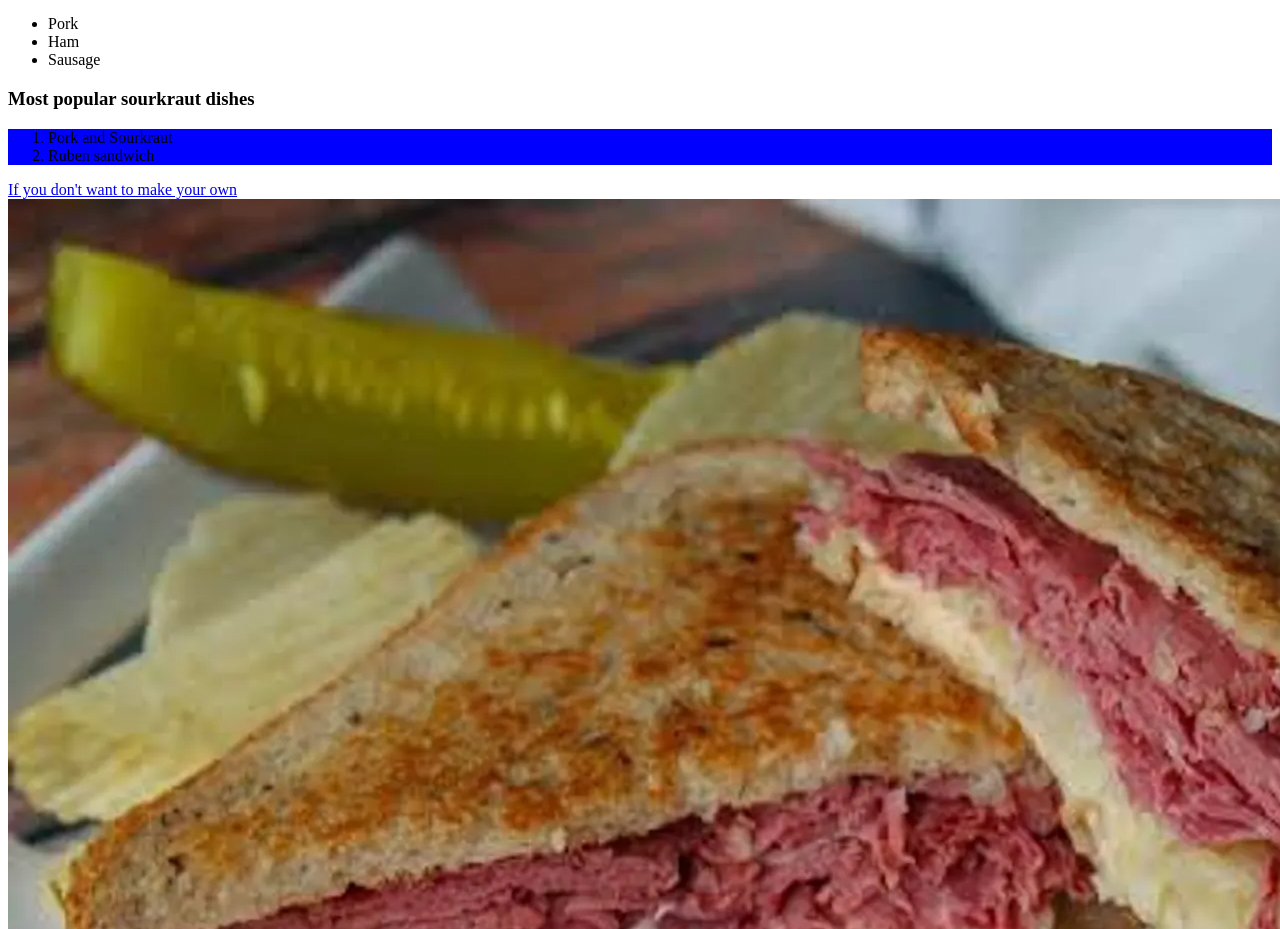
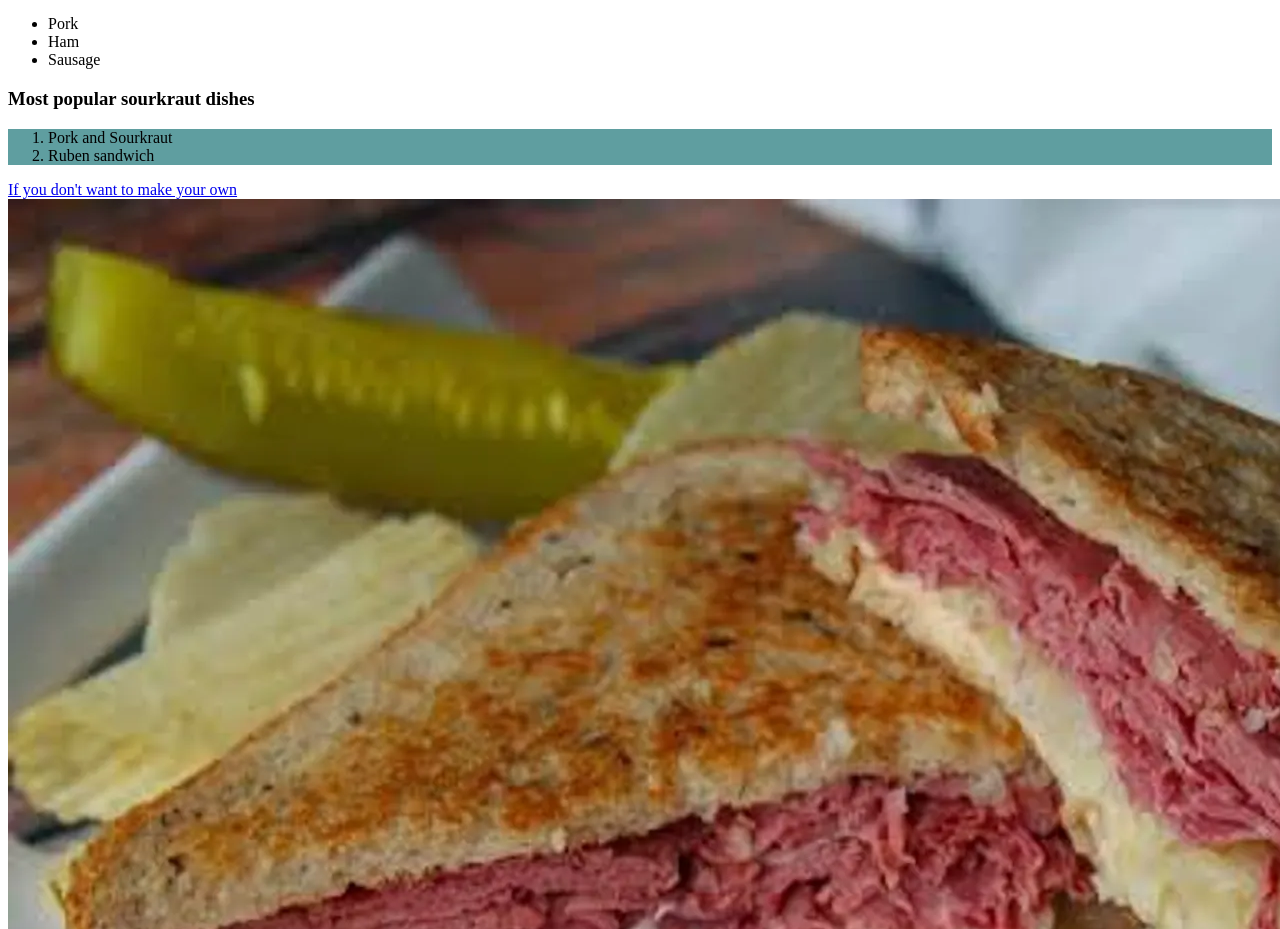
Before and after one commit to kaia-eesti/sourkraut, a plain HTML site: page index.html in a window 1280 px wide. Shown: the part 1427-2356 px from the top of the page. Drawn offline with Linux system fonts and the light colour scheme.

Commit message:
Update index.html

```diff
--- a/index.html
+++ b/index.html
@@ -35,7 +35,7 @@
         <li>Sausage</li>
     </ul>
     <h3>Most popular sourkraut dishes</h3>
-    <ol style="background-color: blue">
+    <ol style="background-color: cadetblue">
         <li>Pork and Sourkraut</li>
         <li>Ruben sandwich</li>
     </ol>
```
